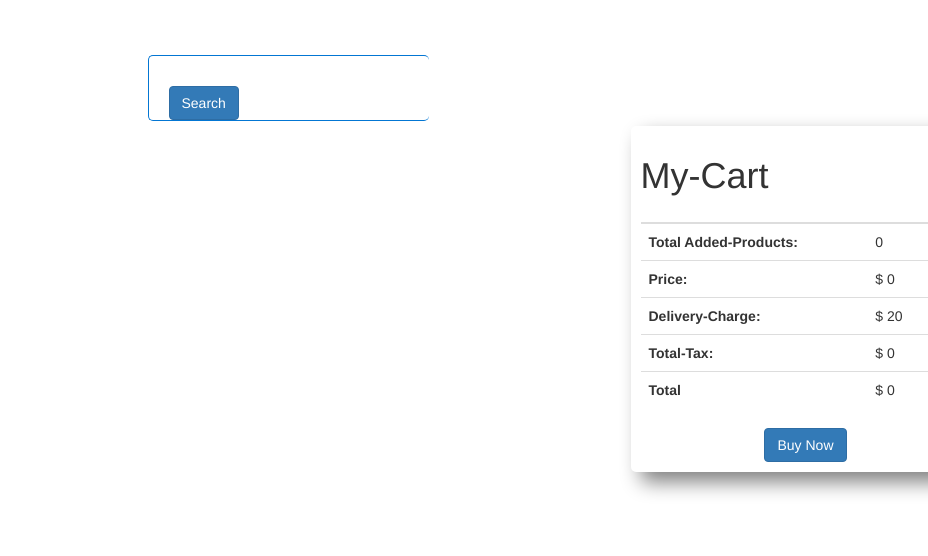
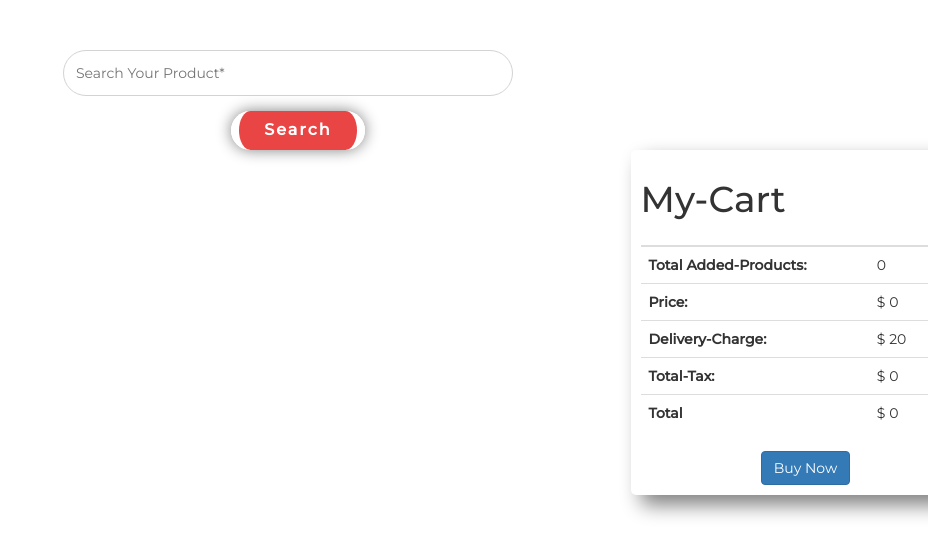
Before and after one commit to simplysamiul/ranga-store-fix-simplysamiul, a plain HTML site: page index.html in a window 1280 px wide. Shown: the whole page, without its empty margins (352-1280 px from the left). Drawn offline with nearby package versions, Linux system fonts and the light colour scheme; no server answers.

Commit message:
added two bonus requerment that is websitenew name and customize input and button

```diff
--- a/css/style.css
+++ b/css/style.css
@@ -2,28 +2,35 @@ body {
   overflow-x: hidden;
   font-family: "Montserrat", sans-serif;
 }
-.search-field {
-  border: none;
-  border-radius: 50px;
-  padding: 5px;
-  outline: none;
-}
-.search-field:hover {
-  outline: none;
-  border: none;
-}
 .search-box {
-  border: 1px solid rgb(3, 118, 211);
-  width: 281px;
-  border-radius: 5px;
+  width: 450px;
   margin: auto;
   margin-top: 50px;
-  border-right: none;
+}
+.search-field {
+  border: 1px solid lightgray;
+  border-radius: 30px;
+  padding: 12px;
+  outline: none;
+  width: 100%;
+}
+.button{
+  text-align: center;
 }
 .search-button {
-  padding: 10px 50px;
+  padding: 8px 25px;
   border-radius: 25px;
   margin-left: 20px;
+  margin-top: 15px;
+  font-size:16px;
+  letter-spacing:0.2rem;
+  border: none;
+  background-color: #e62525d9;
+  color: #fff;
+  font-weight:600;
+  box-shadow: 0 0 15px gray;
+  border-right: 8px solid #fff;
+  border-left: 8px solid #fff;
 }
 #all-products {
   display: grid;
--- a/index.html
+++ b/index.html
@@ -5,30 +5,29 @@
   <meta charset="UTF-8" />
   <meta http-equiv="X-UA-Compatible" content="IE=edge" />
   <meta name="viewport" content="width=device-width, initial-scale=1.0" />
-  <title>TunTuni-Store</title>
-  <link rel="stylesheet" href="./css/style.css" />
+  <title>Comfort-Fabrics</title>
+  <!-- Favicon  -->
+  <link rel="shortcut icon" href="./resource/favicon.png" type="image/x-icon">
   <!-- Latest compiled and minified CSS -->
   <link rel="stylesheet" href="https://maxcdn.bootstrapcdn.com/bootstrap/3.3.7/css/bootstrap.min.css"
     integrity="sha384-BVYiiSIFeK1dGmJRAkycuHAHRg32OmUcww7on3RYdg4Va+PmSTsz/K68vbdEjh4u" crossorigin="anonymous" />
-
   <!-- google Montserrat  font  -->
   <link rel="preconnect" href="https://fonts.googleapis.com" />
   <link rel="preconnect" href="https://fonts.gstatic.com" crossorigin />
   <link href="https://fonts.googleapis.com/css2?family=Montserrat:wght@300;400;500&display=swap" rel="stylesheet" />
+  <!-- Custome Css file  -->
+  <link rel="stylesheet" href="./css/style.css" />
 </head>
 
 <body>
   <header></header>
   <main class="main">
-    <div class="search-field">
       <div class="search-box">
-        <input id="input-field" class="search-field" type="text" />
-        <button type="button" class="btn btn-primary search-button" data-toggle="button" aria-pressed="false"
-          autocomplete="off" id="search-btn" onclick="loadProducts()">
-          Search
-        </button>
+        <input type="text" class="search-field" placeholder="Search Your Product*"/>
+        <div class="button">
+          <button type="button" class="search-button" id="search-btn">Search</button>
+        </div>
       </div>
-    </div>
     <div class="row">
       <div class="col-md-9 col-lg-9 col-sm-7">
         <div id="all-products" class="">
```
Also changed, not shown: resource/favicon.png (added).
